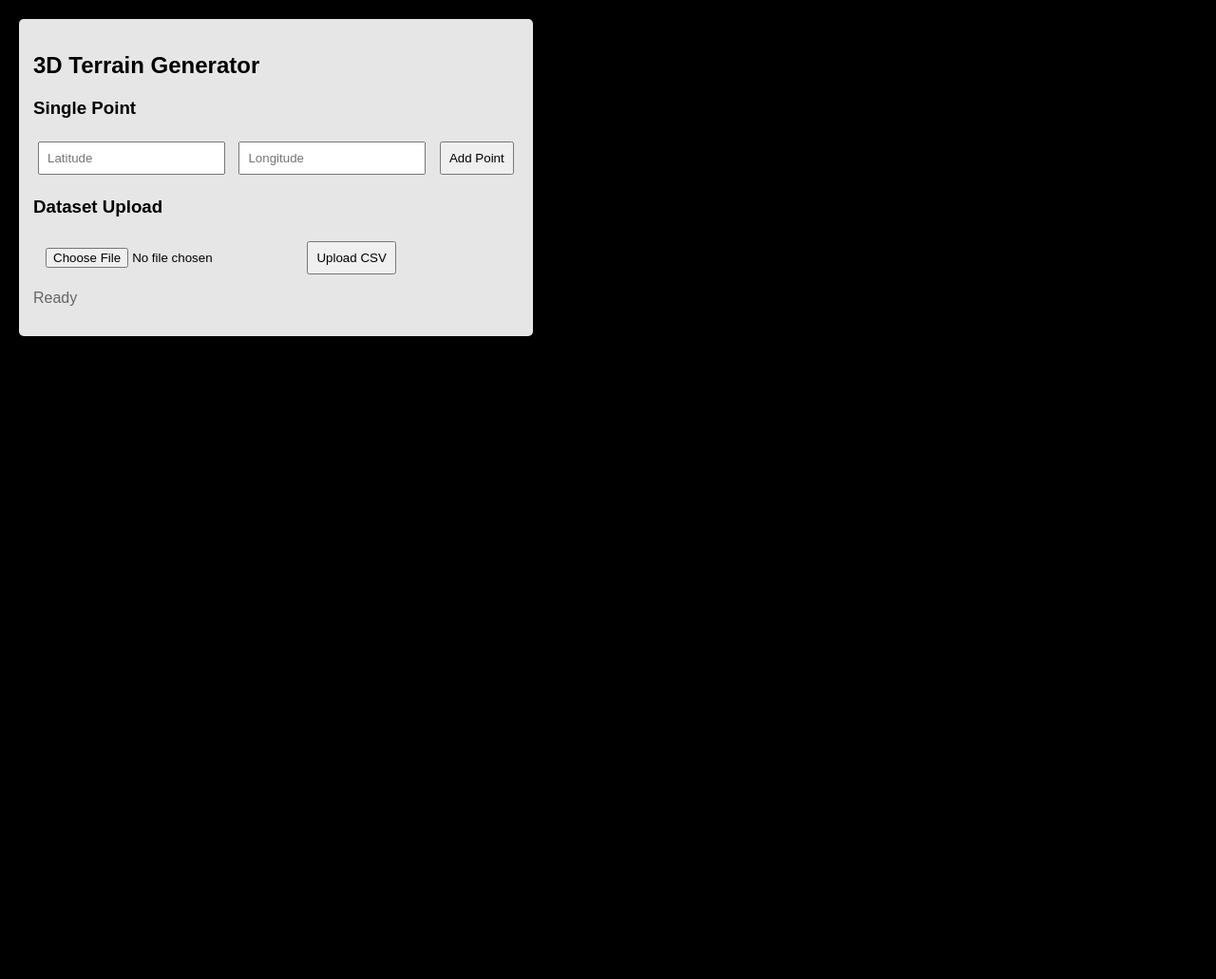
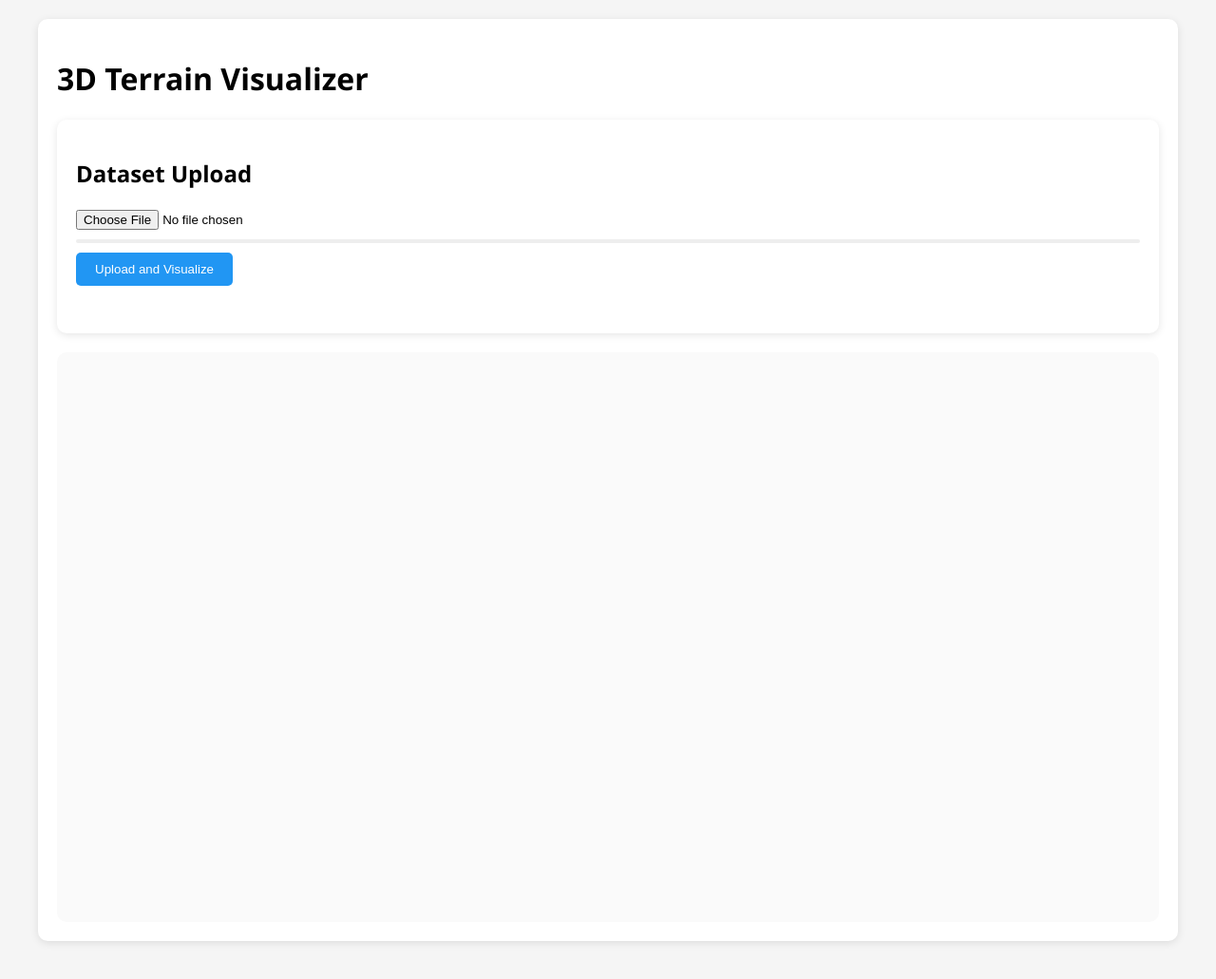
Before and after one commit to AlanTur84/3d_surface_api, a Flask app: template app/templates/index.html in a window 1280 px wide. Shown: the whole page at 95% size. Before the commit the page ends 354 px from the top, so only its background shows below. Run offline with Flask 3, Linux system fonts and the light colour scheme; the template is opened without the code that fills it, so the values that code supplies are empty; some libraries are stand-ins or nearby versions.

Commit message:
Prrr tired

```diff
--- a/app/templates/index.html
+++ b/app/templates/index.html
@@ -1,93 +1,195 @@
 <!DOCTYPE html>
 <html>
 <head>
-    <title>3D Terrain Generator</title>
+    <title>3D Terrain Visualizer</title>
     <script src="https://cdnjs.cloudflare.com/ajax/libs/three.js/r128/three.min.js"></script>
     <script src="https://cdn.jsdelivr.net/npm/delaunator@5.0.0/delaunator.min.js"></script>
     <style>
-        body { margin: 0; font-family: Arial, sans-serif; }
-        #controls {
-            position: absolute;
-            top: 20px;
-            left: 20px;
-            background: rgba(255,255,255,0.9);
-            padding: 15px;
+        :root {
+            --primary: #2196F3;
+            --error: #f44336;
+            --success: #4CAF50;
+        }
+        body {
+            margin: 0;
+            font-family: 'Segoe UI', sans-serif;
+            background: #f5f5f5;
+        }
+        #container {
+            max-width: 1200px;
+            margin: 0 auto;
+            padding: 20px;
+        }
+        .card {
+            background: white;
+            border-radius: 10px;
+            padding: 20px;
+            margin-bottom: 20px;
+            box-shadow: 0 2px 8px rgba(0,0,0,0.1);
+        }
+        .progress-bar {
+            height: 4px;
+            background: #eee;
+            margin: 10px 0;
+            border-radius: 2px;
+            overflow: hidden;
+        }
+        .progress-fill {
+            width: 0%;
+            height: 100%;
+            background: var(--primary);
+            transition: width 0.3s ease;
+        }
+        button {
+            background: var(--primary);
+            color: white;
+            border: none;
+            padding: 10px 20px;
             border-radius: 5px;
-            box-shadow: 0 2px 10px rgba(0,0,0,0.1);
+            cursor: pointer;
+            transition: opacity 0.2s;
         }
-        input, button { margin: 5px; padding: 8px; }
-        #status { color: #666; margin-top: 10px; }
+        button:hover {
+            opacity: 0.9;
+        }
+        #status {
+            margin-top: 10px;
+            padding: 10px;
+            border-radius: 5px;
+        }
+        .error {
+            background: #ffebee;
+            color: var(--error);
+        }
+        .success {
+            background: #e8f5e9;
+            color: var(--success);
+        }
+        #visualization {
+            width: 100%;
+            height: 600px;
+            background: #fafafa;
+            border-radius: 10px;
+            margin-top: 20px;
+        }
     </style>
 </head>
 <body>
-    <div id="controls">
-        <h2>3D Terrain Generator</h2>
+    <div id="container">
+        <div class="card">
+            <h1>3D Terrain Visualizer</h1>
 
-        <div>
-            <h3>Single Point</h3>
-            <input type="number" step="any" id="lat" placeholder="Latitude">
-            <input type="number" step="any" id="lon" placeholder="Longitude">
-            <button onclick="addSinglePoint()">Add Point</button>
-        </div>
+            <div class="card">
+                <h2>Dataset Upload</h2>
+                <form id="uploadForm" enctype="multipart/form-data">
+                    <input type="file" id="dataset" accept=".csv" required>
+                    <div class="progress-bar">
+                        <div class="progress-fill"></div>
+                    </div>
+                    <button type="submit">Upload and Visualize</button>
+                </form>
+                <div id="status"></div>
+            </div>
 
-        <div>
-            <h3>Dataset Upload</h3>
-            <input type="file" id="dataset" accept=".csv">
-            <button onclick="uploadDataset()">Upload CSV</button>
-            <p id="status">Ready</p>
+            <div id="visualization"></div>
         </div>
     </div>
 
-    <script src="{{ url_for('static', filename='js/three_app.js') }}"></script>
     <script>
-        async function addSinglePoint() {
-            const lat = parseFloat(document.getElementById('lat').value);
-            const lon = parseFloat(document.getElementById('lon').value);
+        const statusDiv = document.getElementById('status');
+        const progressFill = document.querySelector('.progress-fill');
+
+        document.getElementById('uploadForm').addEventListener('submit', async (e) => {
+            e.preventDefault();
+            const file = document.getElementById('dataset').files[0];
+            if (!file) return;
+
+            clearStatus();
+            updateProgress(0);
 
             try {
-                const response = await fetch(`/api/generate_model?lat=${lat}&lon=${lon}`);
-                const data = await response.json();
-                addDataPoint(data.geometry.coordinates);
-                updateStatus('Point added successfully');
-            } catch (error) {
-                updateStatus(`Error: ${error.message}`, true);
-            }
-        }
+                // Client-side validation
+                if (!file.name.endsWith('.csv')) {
+                    throw new Error('Only CSV files allowed');
+                }
 
-        async function uploadDataset() {
-            const file = document.getElementById('dataset').files[0];
-            if (!file) {
-                updateStatus('No file selected', true);
-                return;
-            }
+                // Read sample data for preview
+                const text = await readFile(file);
+                const lines = text.split('\n');
+                const headers = lines[0].split(',').map(h => h.trim());
 
-            updateStatus('Uploading...');
+                if (!headers.includes('lat') || !headers.includes('lon')) {
+                    throw new Error('CSV must contain "lat" and "lon" columns');
+                }
 
-            try {
+                // Upload file
                 const formData = new FormData();
                 formData.append('dataset', file);
 
                 const response = await fetch('/api/dataset', {
                     method: 'POST',
-                    body: formData
+                    body: formData,
                 });
 
-                const data = await response.json();
-                if (!response.ok) throw new Error(data.error || 'Upload failed');
+                // Handle progress
+                const reader = response.body.getReader();
+                const contentLength = +response.headers.get('Content-Length');
+                let receivedLength = 0;
+                let chunks = [];
 
-                updateStatus(`Uploaded ${data.metadata.successful_points} points`);
-                visualizeDataset(data.features);
+                while(true) {
+                    const {done, value} = await reader.read();
+                    if (done) break;
+                    chunks.push(value);
+                    receivedLength += value.length;
+                    updateProgress(receivedLength / contentLength * 100);
+                }
+
+                const data = JSON.parse(new TextDecoder().decode(chunks[0]));
+
+                if (!response.ok) {
+                    throw new Error(data.error || 'Upload failed');
+                }
+
+                showSuccess(`Processed ${data.metadata.successful_points}/${data.metadata.total_points} points`);
+                visualizeData(data.features);
 
             } catch (error) {
-                updateStatus(`Error: ${error.message}`, true);
+                showError(error.message);
+            } finally {
+                updateProgress(0);
             }
+        });
+
+        function readFile(file) {
+            return new Promise((resolve, reject) => {
+                const reader = new FileReader();
+                reader.onload = () => resolve(reader.result);
+                reader.onerror = reject;
+                reader.readAsText(file);
+            });
         }
 
-        function updateStatus(message, isError = false) {
-            const status = document.getElementById('status');
-            status.textContent = message;
-            status.style.color = isError ? 'red' : 'green';
+        function updateProgress(percent) {
+            progressFill.style.width = `${percent}%`;
         }
+
+        function clearStatus() {
+            statusDiv.className = '';
+            statusDiv.textContent = '';
+        }
+
+        function showError(message) {
+            statusDiv.className = 'error';
+            statusDiv.textContent = message;
+        }
+
+        function showSuccess(message) {
+            statusDiv.className = 'success';
+            statusDiv.textContent = message;
+        }
+
+        // Visualization functions remain unchanged from previous version
     </script>
 </body>
 </html>
```
Also changed, not shown: app/routes.py (+56 -52 lines).
